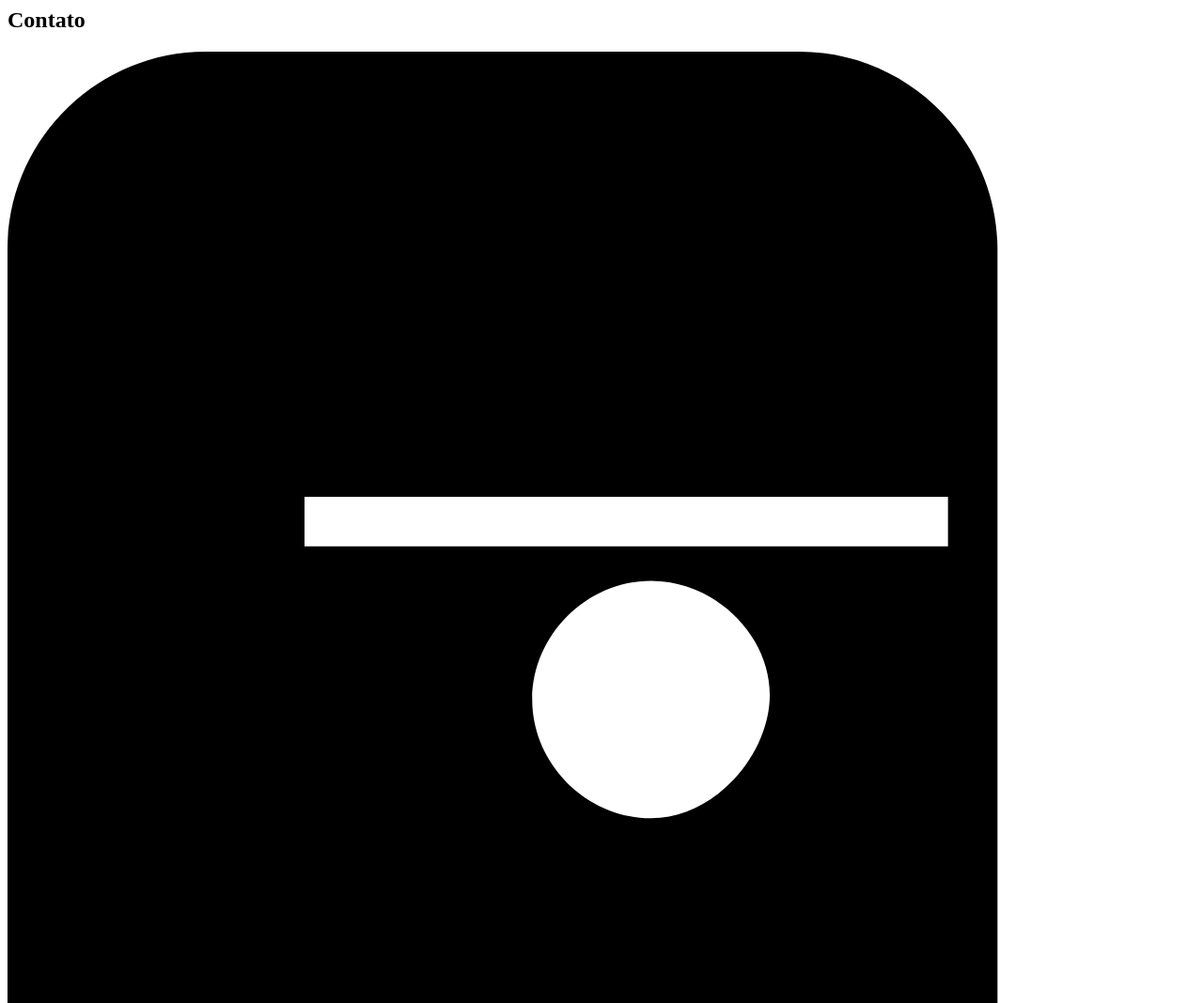
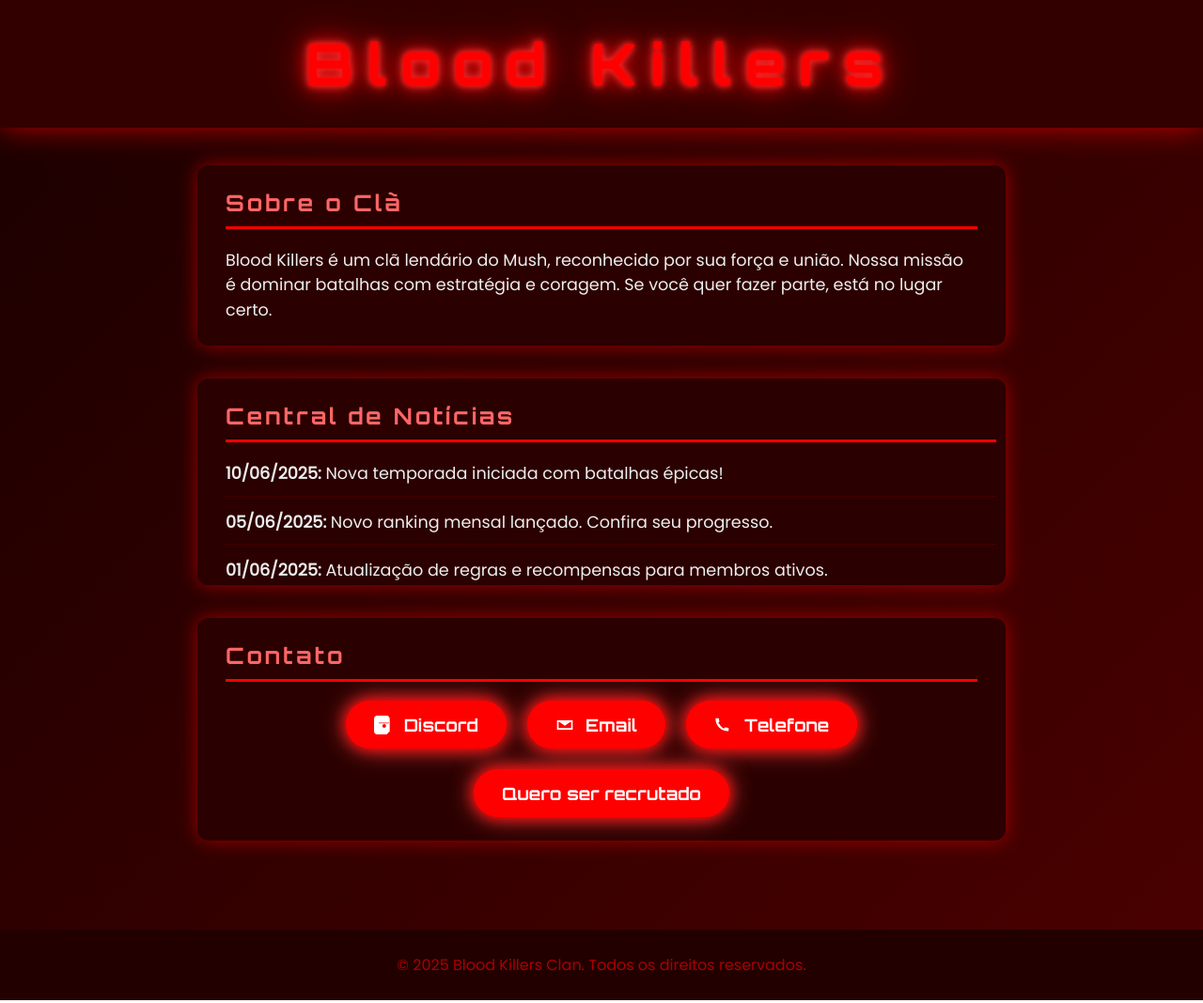
Before and after one commit to JoafineCraft123/bloodkillers, a plain HTML site: page index.html in a window 1280 px wide. Shown: the top 1068 px of the page at 94% size. Drawn offline with Linux system fonts and the light colour scheme.

Commit message:
Update index.html

```diff
--- a/index.html
+++ b/index.html
@@ -1,58 +1,193 @@
-<!-- Dentro da seção Contato, adiciona o botão extra -->
-<section id="contato">
-  <h2>Contato</h2>
-  <div class="contact-buttons">
-    <a href="https://discord.gg/PE2gf2EjtT" target="_blank" rel="noopener" aria-label="Discord do Blood Killers">
-      <svg xmlns="http://www.w3.org/2000/svg" viewBox="0 0 24 24"><path d="M20 0H4C1.8 0 0 1.8 0 4v16c0 2.2 1.8 4 4 4h12l4-4V4c0-2.2-1.8-4-4-4zm-7 15.5c-1.3 0-2.4-1.1-2.4-2.4S11.7 10.7 13 10.7 15.4 11.8 15.4 13 14.3 15.5 13 15.5zm6-5.5H6v-1h13v1z"/></svg>
-      Discord
-    </a>
-    <a href="mailto:bloodkillers@mushclan.com" aria-label="Email do Blood Killers">
-      <svg xmlns="http://www.w3.org/2000/svg" viewBox="0 0 24 24"><path d="M2 6v12h20V6H2zm18 2v8H4v-8h16zM2 6l10 7 10-7H2z"/></svg>
-      Email
-    </a>
-    <a href="tel:+550000000000" aria-label="Telefone do Blood Killers">
-      <svg xmlns="http://www.w3.org/2000/svg" viewBox="0 0 24 24"><path d="M6.6 10.8c1.2 2.5 3.2 4.5 5.7 5.7l1.3-1.3c.2-.2.5-.3.8-.2 1 .3 2.1.5 3.2.5.4 0 .7.3.7.7v3c0 .4-.3.7-.7.7-8.8 0-16-7.2-16-16 0-.4.3-.7.7-.7h3c.4 0 .7.3.7.7 0 1.1.2 2.2.5 3.2.1.3 0 .6-.2.8l-1.3 1.3z"/></svg>
-      Telefone
-    </a>
-    <!-- Novo botão -->
-    <button id="recrutamentoBtn" aria-label="Quero ser recrutado">Quero ser recrutado</button>
-  </div>
-</section>
+<!DOCTYPE html>
+<html lang="pt-BR">
+<head>
+<meta charset="UTF-8" />
+<meta name="viewport" content="width=device-width, initial-scale=1" />
+<title>Clã Blood Killers - Mush</title>
+<style>
+  @import url('https://fonts.googleapis.com/css2?family=Orbitron:wght@700&family=Poppins&display=swap');
 
-<!-- Modal -->
-<div id="modalRecrutamento" class="modal">
-  <div class="modal-content">
-    <span class="close" aria-label="Fechar">&times;</span>
-    <h3>Como se tornar membro</h3>
-    <p>Para ser recrutado no Blood Killers, você precisa abrir um ticket no nosso Discord.</p>
-    <p>Acesse nosso Discord pelo link abaixo e abra seu ticket:</p>
-    <a href="https://discord.gg/PE2gf2EjtT" target="_blank" rel="noopener" class="modal-discord-link">Entrar no Discord</a>
-  </div>
-</div>
+  /* Reset básico */
+  * {
+    margin: 0;
+    padding: 0;
+    box-sizing: border-box;
+  }
 
-<style>
-  /* Estilos do botão novo */
-  #recrutamentoBtn {
+  body {
+    background: linear-gradient(135deg, #1a0000, #4b0000);
+    color: #eee;
+    font-family: 'Poppins', sans-serif;
+    min-height: 100vh;
+    display: flex;
+    flex-direction: column;
+  }
+
+  header {
+    background: #330000;
+    padding: 30px 20px;
+    text-align: center;
+    box-shadow: 0 0 30px #ff0000aa;
+  }
+
+  header h1 {
+    font-family: 'Orbitron', sans-serif;
+    font-size: 3.8rem;
+    letter-spacing: 0.25em;
+    color: #ff0000;
+    text-shadow:
+      0 0 5px #ff0000,
+      0 0 10px #ff4d4d,
+      0 0 20px #ff0000,
+      0 0 40px #ff0000;
+    animation: neonGlow 2.5s ease-in-out infinite alternate;
+  }
+
+  @keyframes neonGlow {
+    0% {
+      text-shadow:
+        0 0 5px #ff0000,
+        0 0 10px #ff4d4d,
+        0 0 20px #ff0000,
+        0 0 40px #ff0000;
+    }
+    100% {
+      text-shadow:
+        0 0 20px #ff0000,
+        0 0 30px #ff4d4d,
+        0 0 40px #ff0000,
+        0 0 70px #ff0000;
+    }
+  }
+
+  main {
+    flex: 1;
+    max-width: 900px;
+    margin: 40px auto 60px;
+    padding: 0 20px;
+  }
+
+  section {
+    background: #2b0000;
+    padding: 25px 30px;
+    margin-bottom: 35px;
+    border-radius: 12px;
+    box-shadow: 0 0 20px #ff000088;
+    opacity: 0;
+    transform: translateY(25px);
+    animation: fadeInUp 1s forwards;
+  }
+
+  section:nth-child(1) {
+    animation-delay: 0.25s;
+  }
+  section:nth-child(2) {
+    animation-delay: 0.5s;
+  }
+  section:nth-child(3) {
+    animation-delay: 0.75s;
+  }
+
+  @keyframes fadeInUp {
+    to {
+      opacity: 1;
+      transform: translateY(0);
+    }
+  }
+
+  section h2 {
+    color: #ff6666;
+    margin-bottom: 20px;
+    border-bottom: 3px solid #ff0000;
+    padding-bottom: 10px;
+    font-family: 'Orbitron', sans-serif;
+    letter-spacing: 0.12em;
+  }
+
+  /* Fonte dos textos brancos */
+  #sobre p,
+  #central ul li {
+    font-family: 'Poppins', sans-serif;
+    line-height: 1.5;
+    font-size: 1.1rem;
+  }
+
+  /* Central de notícias */
+  #central {
+    max-height: 220px;
+    overflow-y: auto;
+    scrollbar-width: thin;
+    scrollbar-color: #ff4444 #2b0000;
+    padding-right: 10px;
+  }
+  #central::-webkit-scrollbar {
+    width: 9px;
+  }
+  #central::-webkit-scrollbar-track {
+    background: #2b0000;
+    border-radius: 5px;
+  }
+  #central::-webkit-scrollbar-thumb {
+    background-color: #ff4444;
+    border-radius: 5px;
+  }
+
+  #central ul {
+    list-style-type: none;
+  }
+  #central ul li {
+    margin-bottom: 14px;
+    padding-bottom: 10px;
+    border-bottom: 1px solid #440000;
+  }
+
+  /* Botões de contato */
+  .contact-buttons {
+    display: flex;
+    gap: 22px;
+    justify-content: center;
+    flex-wrap: wrap;
+    margin-top: 10px;
+  }
+  .contact-buttons a, .contact-buttons button {
     background: #ff0000;
     color: #fff;
-    border: none;
-    padding: 14px 28px;
+    text-decoration: none;
+    padding: 14px 30px;
     border-radius: 30px;
-    font-family: 'Orbitron', sans-serif;
     font-weight: 700;
-    cursor: pointer;
     box-shadow:
       0 0 14px #ff0000,
       0 0 26px #ff4444;
     transition: background-color 0.3s ease, box-shadow 0.3s ease, transform 0.2s ease;
+    display: inline-flex;
+    align-items: center;
+    gap: 12px;
+    font-family: 'Orbitron', sans-serif;
     font-size: 1.15rem;
+    border: none;
+    cursor: pointer;
   }
-  #recrutamentoBtn:hover {
+  .contact-buttons a:hover, .contact-buttons button:hover {
     background: #ff4444;
     box-shadow:
       0 0 26px #ff4444,
       0 0 40px #ff8888;
     transform: scale(1.05);
+  }
+  .contact-buttons a svg {
+    fill: white;
+    width: 20px;
+    height: 20px;
+  }
+
+  footer {
+    text-align: center;
+    padding: 25px 10px;
+    font-size: 1rem;
+    color: #aa0000;
+    background: #220000;
+    font-family: 'Poppins', sans-serif;
   }
 
   /* Modal geral */
@@ -67,6 +202,10 @@
     align-items: center;
     justify-content: center;
     padding: 20px;
+  }
+
+  .modal.show {
+    display: flex;
   }
 
   .modal-content {
@@ -131,25 +270,111 @@
   .close:hover {
     color: #ff0000;
   }
+
+  /* Responsividade */
+  @media (max-width: 600px) {
+    header h1 {
+      font-size: 2.8rem;
+      letter-spacing: 0.15em;
+    }
+    main {
+      margin: 30px 15px 50px;
+    }
+    section {
+      padding: 20px 20px;
+    }
+    .contact-buttons {
+      gap: 15px;
+    }
+  }
 </style>
+</head>
+<body>
+<header>
+  <h1>Blood Killers</h1>
+</header>
+
+<main>
+  <section id="sobre">
+    <h2>Sobre o Clã</h2>
+    <p>
+      Blood Killers é um clã lendário do Mush, reconhecido por sua força e união. Nossa missão é dominar batalhas com estratégia e coragem.
+      Se você quer fazer parte, está no lugar certo.
+    </p>
+  </section>
+
+  <section id="central">
+    <h2>Central de Notícias</h2>
+    <ul>
+      <li><strong>10/06/2025:</strong> Nova temporada iniciada com batalhas épicas!</li>
+      <li><strong>05/06/2025:</strong> Novo ranking mensal lançado. Confira seu progresso.</li>
+      <li><strong>01/06/2025:</strong> Atualização de regras e recompensas para membros ativos.</li>
+      <li><strong>28/05/2025:</strong> Evento especial em homenagem aos fundadores do clã.</li>
+      <li><strong>20/05/2025:</strong> Sessões de treinamento abertas para novos recrutas.</li>
+    </ul>
+  </section>
+
+  <section id="contato">
+    <h2>Contato</h2>
+    <div class="contact-buttons">
+      <a href="https://discord.gg/PE2gf2EjtT" target="_blank" rel="noopener" aria-label="Discord do Blood Killers">
+        <svg xmlns="http://www.w3.org/2000/svg" viewBox="0 0 24 24" fill="white"><path d="M20 0H4C1.8 0 0 1.8 0 4v16c0 2.2 1.8 4 4 4h12l4-4V4c0-2.2-1.8-4-4-4zm-7 15.5c-1.3 0-2.4-1.1-2.4-2.4S11.7 10.7 13 10.7 15.4 11.8 15.4 13 14.3 15.5 13 15.5zm6-5.5H6v-1h13v1z"/></svg>
+        Discord
+      </a>
+      <a href="mailto:bloodkillers@mushclan.com" aria-label="Email do Blood Killers">
+        <svg xmlns="http://www.w3.org/2000/svg" viewBox="0 0 24 24" fill="white"><path d="M2 6v12h20V6H2zm18 2v8H4v-8h16zM2 6l10 7 10-7H2z"/></svg>
+        Email
+      </a>
+      <a href="tel:+550000000000" aria-label="Telefone do Blood Killers">
+        <svg xmlns="http://www.w3.org/2000/svg" viewBox="0 0 24 24" fill="white"><path d="M6.6 10.8c1.2 2.5 3.2 4.5 5.7 5.7l1.3-1.3c.2-.2.5-.3.8-.2 1 .3 2.1.5 3.2.5.4 0 .7.3.7.7v3c0 .4-.3.7-.7.7-8.8 0-16-7.2-16-16 0-.4.3-.7.7-.7h3c.4 0 .7.3.7.7 0 1.1.2 2.2.5 3.2.1.3 0 .6-.2.8l-1.3 1.3z"/></svg>
+        Telefone
+      </a>
+      <button id="recrutamentoBtn" aria-label="Quero ser recrutado">Quero ser recrutado</button>
+    </div>
+  </section>
+</main>
+
+<footer>
+  &copy; 2025 Blood Killers Clan. Todos os direitos reservados.
+</footer>
+
+<!-- Modal -->
+<div id="modalRecrutamento" class="modal" role="dialog" aria-modal="true" aria-labelledby="modalTitulo" aria-describedby="modalDescricao">
+  <div class="modal-content">
+    <button class="close" aria-label="Fechar modal">&times;</button>
+    <h3 id="modalTitulo">Como se tornar membro</h3>
+    <p id="modalDescricao">Para ser recrutado no Blood Killers, você precisa abrir um ticket no nosso Discord.</p>
+    <p>Acesse nosso Discord pelo link abaixo e abra seu ticket:</p>
+    <a href="https://discord.gg/PE2gf2EjtT" target="_blank" rel="noopener" class="modal-discord-link">Entrar no Discord</a>
+  </div>
+</div>
 
 <script>
-  // Controla abertura/fechamento da modal
+  // Modal funcionalidade
   const btn = document.getElementById('recrutamentoBtn');
   const modal = document.getElementById('modalRecrutamento');
   const closeBtn = modal.querySelector('.close');
 
   btn.addEventListener('click', () => {
-    modal.style.display = 'flex';
+    modal.classList.add('show');
   });
 
   closeBtn.addEventListener('click', () => {
-    modal.style.display = 'none';
+    modal.classList.remove('show');
   });
 
-  window.addEventListener('click', e => {
-    if (e.target === modal) {
-      modal.style.display = 'none';
+  window.addEventListener('click', (event) => {
+    if (event.target === modal) {
+      modal.classList.remove('show');
+    }
+  });
+
+  // Fechar modal com ESC
+  window.addEventListener('keydown', (event) => {
+    if (event.key === "Escape" && modal.classList.contains('show')) {
+      modal.classList.remove('show');
     }
   });
 </script>
+</body>
+</html>
```
